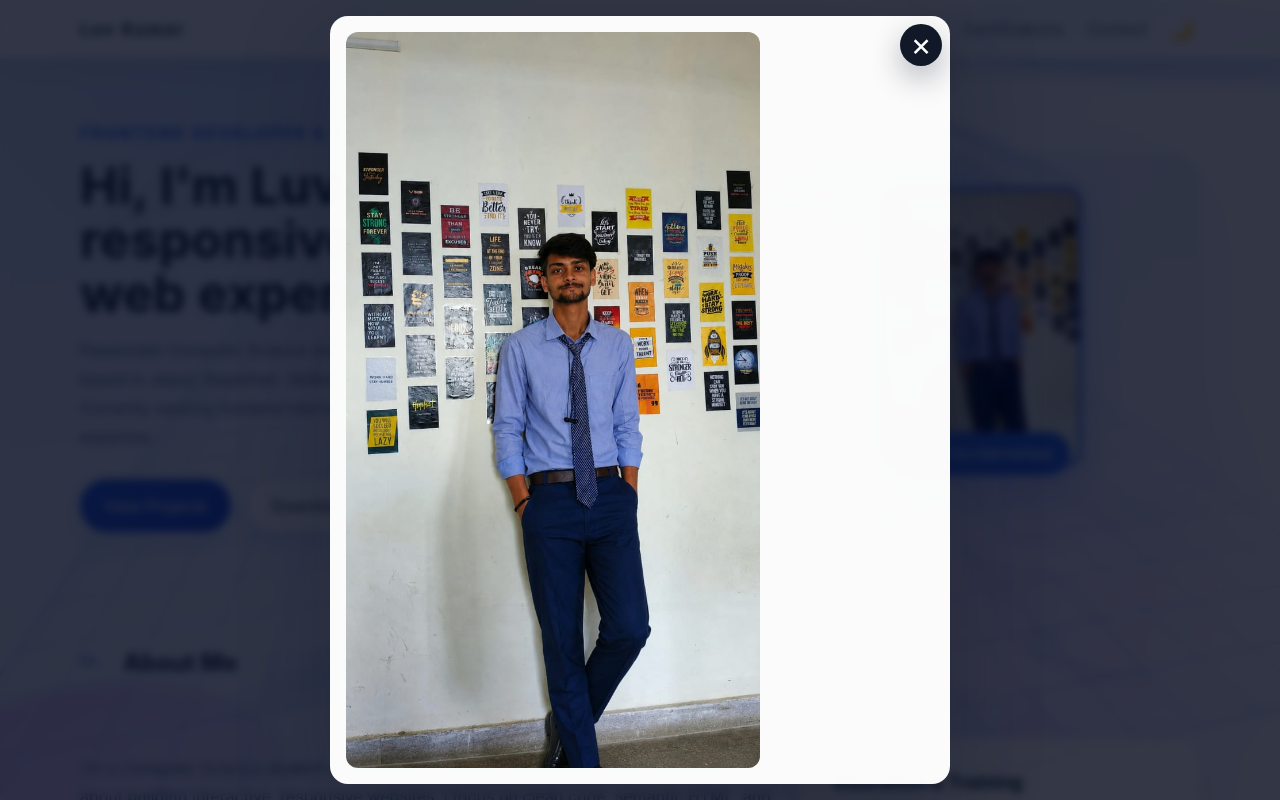
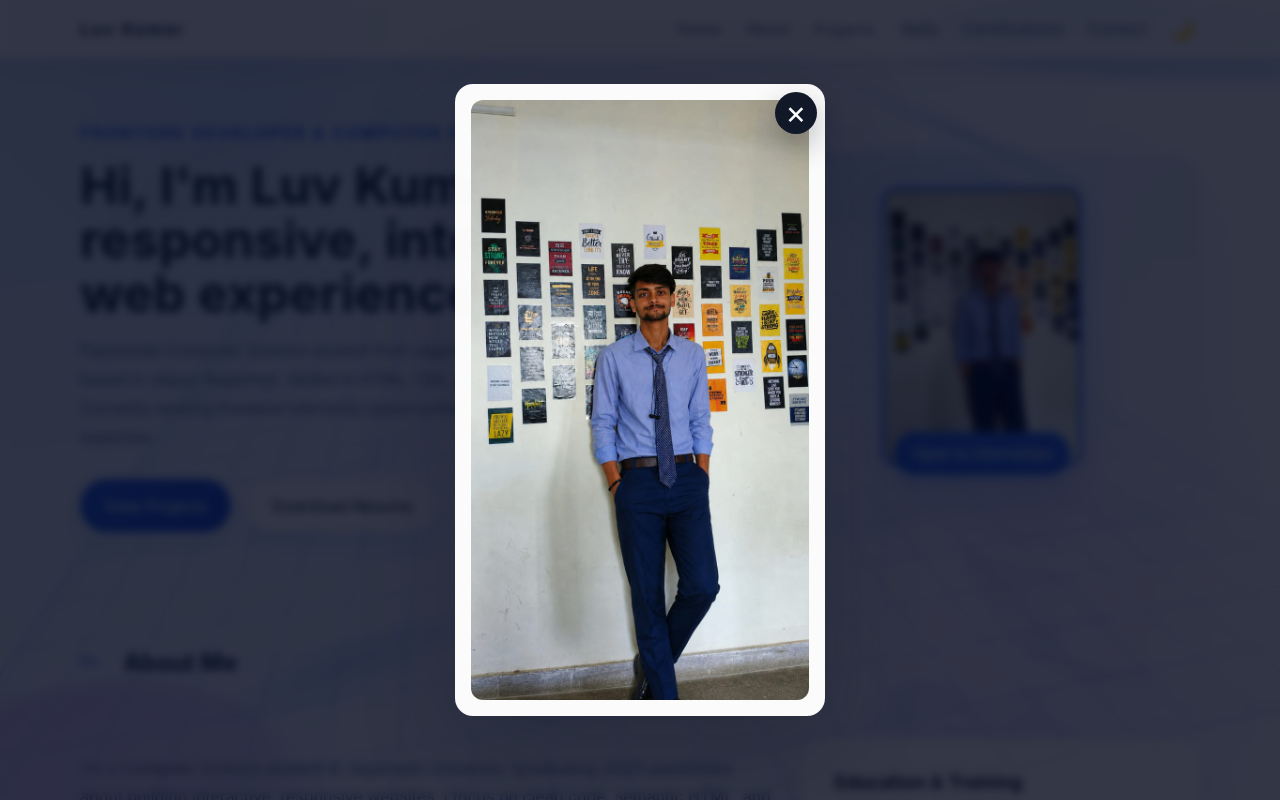
Before and after one commit to KrishShukla07/Luv-Kumar-Portfolio, a plain HTML site: page index.html in a window 1280 px wide. Both pictures are taken after a click on the button "View profile picture". Shown: the top 800 px of the page. Drawn offline with Linux system fonts and the light colour scheme.

Commit message:
Shrink profile image modal area

```diff
--- a/styles.css
+++ b/styles.css
@@ -1018,7 +1018,8 @@ h1 {
   border-radius: 18px;
   padding: 1rem;
   box-shadow: 0 28px 90px rgba(15, 23, 42, 0.3);
-  width: min(calc(100vw - 2rem), 620px);
+  width: fit-content;
+  max-width: calc(100vw - 2rem);
   max-height: calc(100vh - 2rem);
 }
 
@@ -1026,7 +1027,7 @@ h1 {
   display: block;
   width: auto;
   max-width: 100%;
-  max-height: calc(100vh - 4rem);
+  max-height: 75vh;
   height: auto;
   border-radius: 12px;
   object-fit: contain;
```
